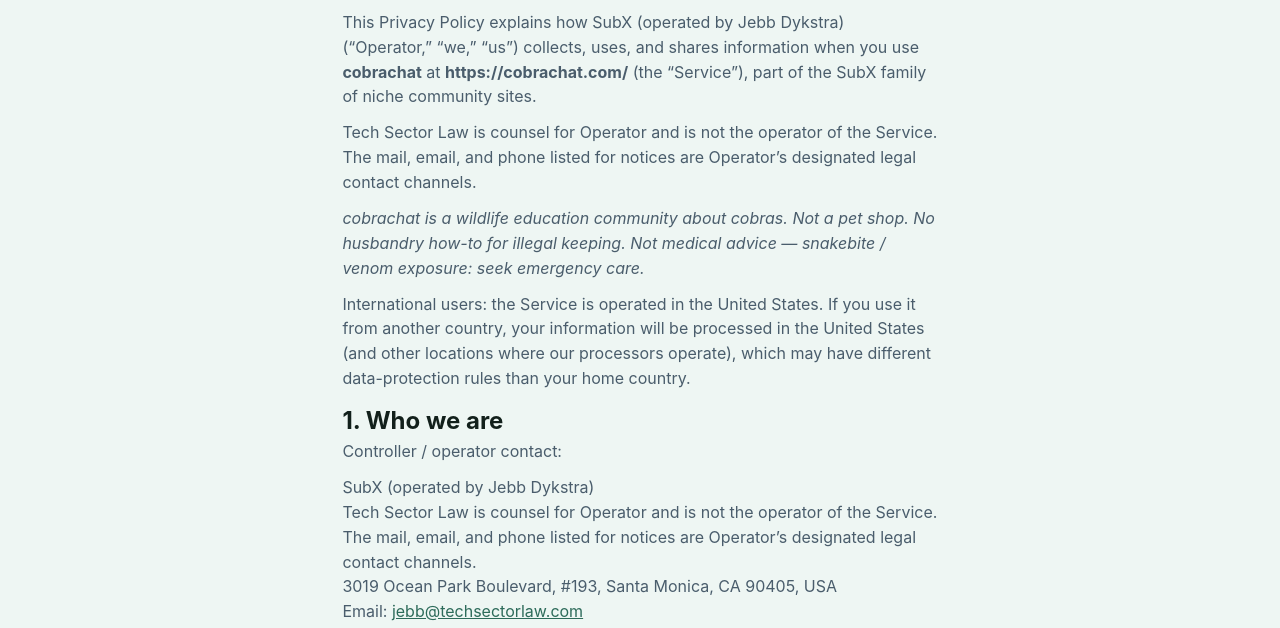
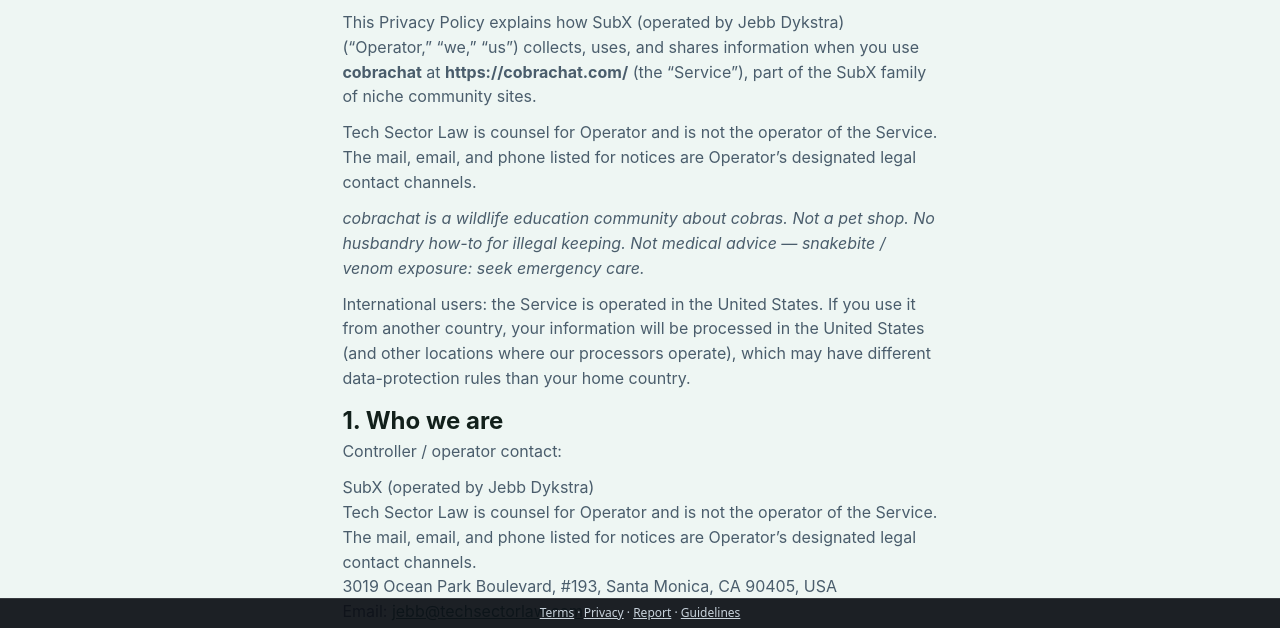
Before and after one commit to jebbdykstra99/cobrachat, a plain HTML site: page privacy.html in a window 1280 px wide. Shown: the part 172-800 px from the top of the page. Drawn offline with Linux system fonts and the light colour scheme.

Commit message:
Legal: privacy bot-signals line + persistent legal footer (CLO-revised spec)

```diff
--- a/privacy.html
+++ b/privacy.html
@@ -31,6 +31,7 @@
       <li><strong>Sign-in providers</strong> — if Google (or another provider) is enabled, we receive identifiers and profile fields the provider shares with us when you authorize sign-in.</li>
       <li><strong>Content you submit</strong> — posts, replies, images, polls, direct messages (where enabled), reports, and similar UGC.</li>
       <li><strong>Usage / device data</strong> — approximate logs such as IP address, browser type, referring URL, timestamps, and App Check / abuse-prevention signals needed to secure Firebase Auth, Firestore, and Storage.</li>
+      <li><strong>Automated-traffic signals</strong> — to tell people from bots and AI agents, the visit beacon also stores your browser’s user-agent string (shortened), its brand header, whether a language preference was sent, and whether the browser reports JavaScript, automation (webdriver), or headless mode. We don’t store your IP address with these signals. We use them only to measure real visitors, label and rate-limit automated traffic, and protect the Service, and we keep them for about 90 days.</li>
       <li><strong>Cookies / local storage</strong> — session and preference data required to keep you signed in and remember UI settings. We do not currently run third-party advertising pixels on the Service; if that changes, we will update this Policy.</li>
     </ul>
     <p>Backend services for the Service currently include Google Firebase on project <strong>subx-skins</strong> (Authentication, Cloud Firestore, Cloud Storage, App Check). Google’s processing is described in Google’s cloud / Firebase terms and privacy documentation.</p>
@@ -79,5 +80,17 @@
 
     <p><a href="./">Back to cobrachat</a> · <a href="terms.html">Terms of Service</a></p>
   </article>
+<footer class="legal-footer" role="contentinfo" aria-label="Legal">
+  <a href="/terms.html">Terms</a> · <a href="/privacy.html">Privacy</a> ·
+  <a href="/report.html">Report</a> · <a href="/guidelines.html">Guidelines</a>
+</footer>
+<style>
+  .legal-footer{position:fixed;left:0;right:0;bottom:0;z-index:2147483000;display:block!important;visibility:visible!important;
+    padding:6px 10px;text-align:center;font:12px/1.4 system-ui,-apple-system,"Segoe UI",sans-serif;
+    background:rgba(10,14,20,.92);color:#c8d3dc;border-top:1px solid rgba(255,255,255,.12)}
+  .legal-footer a{color:inherit;text-decoration:underline}
+  body{padding-bottom:34px}
+  @media (max-width:900px){.legal-footer{display:block!important;transform:none!important}}
+</style>
 </body>
 </html>
```
Also changed, not shown: 404.html (+12 -0 lines), about.html (+12 -0 lines), index.html (+14 -0 lines), terms.html (+12 -0 lines).
